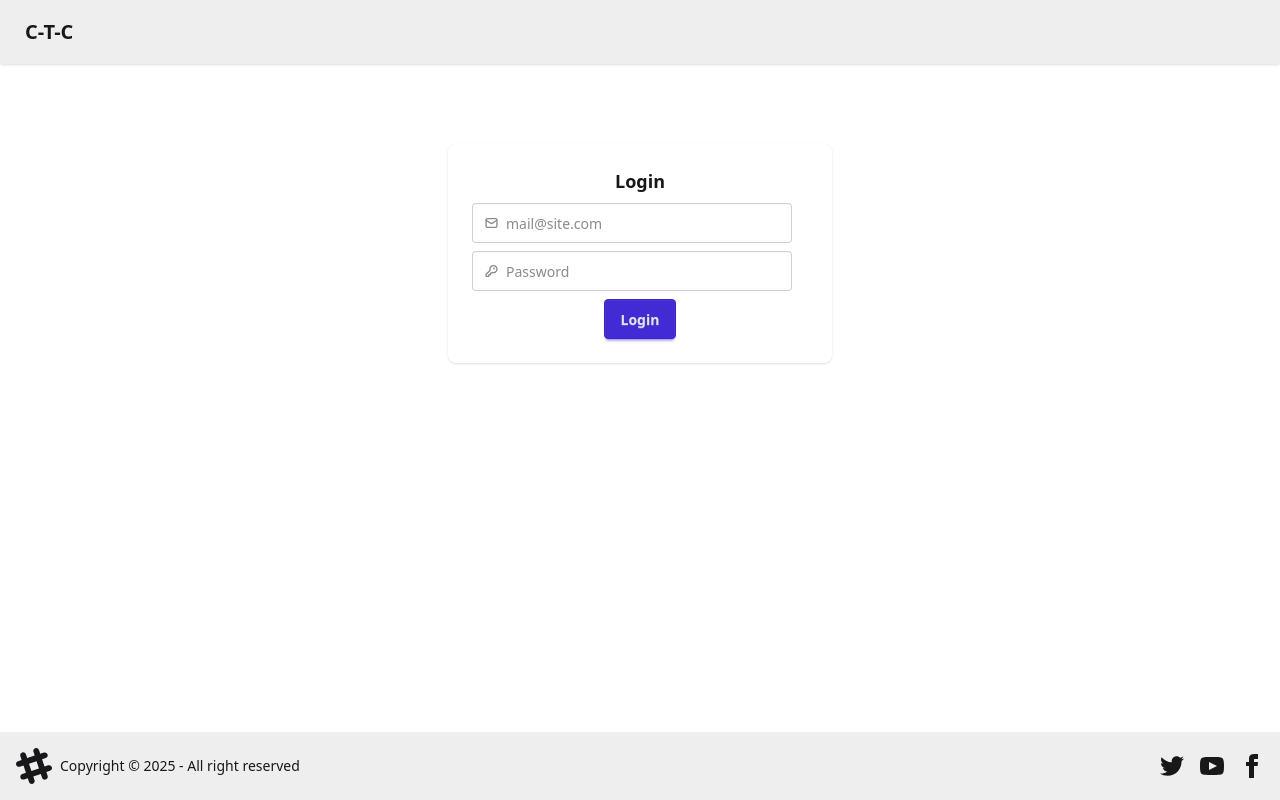
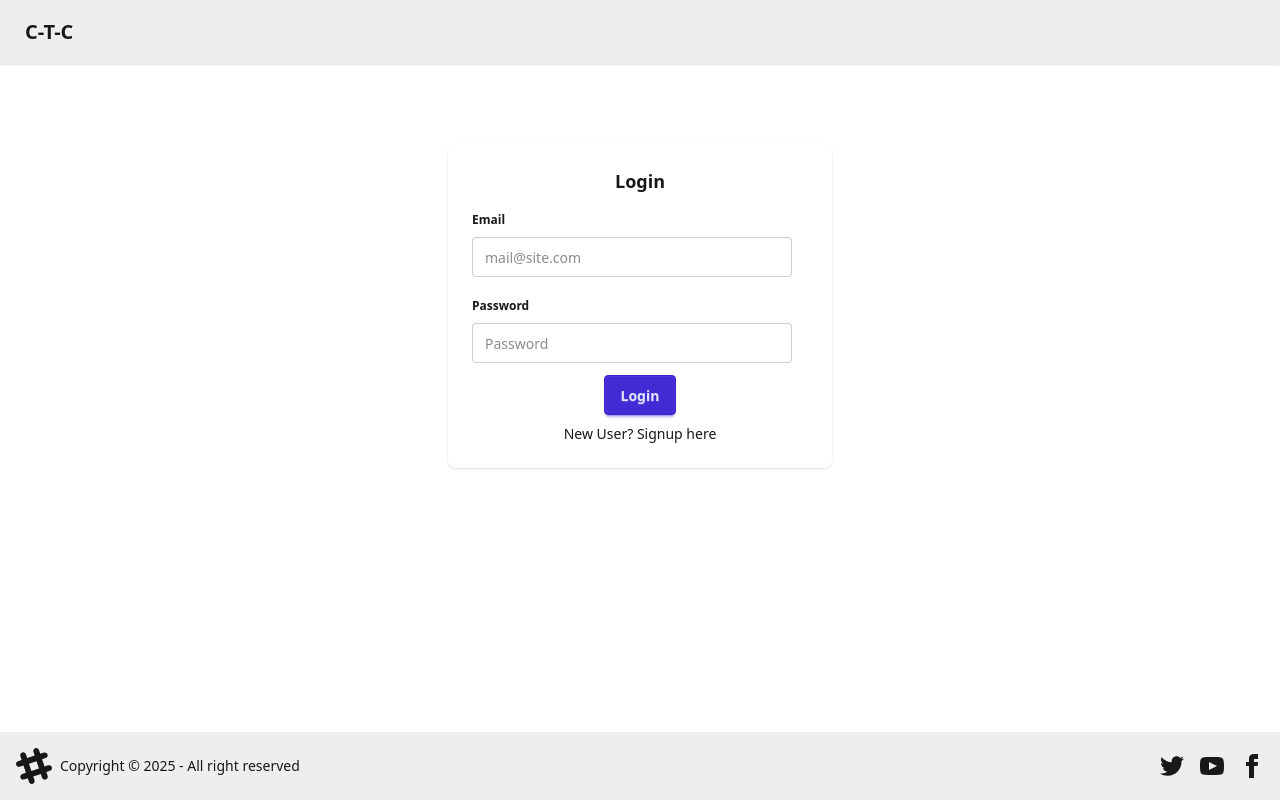
Before and after one commit to 139Kumar-Gaurav/ChatToCode, a React (Vite) app: page /login in a window 1280 px wide. Built offline with nearby package versions, Linux system fonts and the light colour scheme; no server answers.

Commit message:
added logic for signup page and navigating to profile after signup

```diff
--- a/src/components/Friends.jsx
+++ b/src/components/Friends.jsx
@@ -16,9 +16,9 @@ const Friends = () => {
   useEffect(() => {
     getFriends();
   }, []);
-  if (friends?.length === 0)
+  if (!friends)
     return (
-      <h1 className="my-2 text-center font-bold text-3xl">No Friends Found</h1>
+      <h1 className="my-2 text-center font-bold text-3xl">No Friends Yet</h1>
     );
   return (
     <div className="justify-center flex my-5">
--- a/src/components/login.jsx
+++ b/src/components/login.jsx
@@ -9,6 +9,9 @@ const login = () => {
   const navigate = useNavigate();
   const [email, setEmail] = useState("");
   const [password, setPassword] = useState("");
+  const [firstName, setFirstName] = useState("");
+  const [lastName, setLastName] = useState("");
+  const [isLogin, setIsLogin] = useState(true);
 
   const handleChange = async (e) => {
     e.preventDefault();
@@ -29,29 +32,63 @@ const login = () => {
         console.log(err);
       });
   };
+
+  const handleSignUp = async (e) => {
+    e.preventDefault();
+    await axios
+      .post(
+        BASE_URL + "/signup",
+        {
+          firstName,
+          lastName,
+          email,
+          password,
+        },
+        { withCredentials: true }
+      )
+      .then((res) => {
+        dispatch(addUser(res.data.data));
+        navigate("/profile");
+      })
+      .catch((err) => {
+        console.log(err);
+      });
+  };
   return (
     <div>
-      <form onSubmit={handleChange}>
+      <form onSubmit={isLogin ? handleChange : handleSignUp}>
         <div className="card bg-base-100 w-96 shadow-sm justify-center mx-auto my-20">
           <div className="card-body">
-            <h2 className="card-title justify-center">Login</h2>
+            <h2 className="card-title justify-center">
+              {isLogin ? "Login" : "Signup"}
+            </h2>
+            {!isLogin && (
+              <>
+                <fieldset className="fieldset">
+                  <legend className="fieldset-legend">First Name</legend>
+                  <input
+                    type="text"
+                    className="input"
+                    placeholder="Type here"
+                    value={firstName}
+                    onChange={(e) => setFirstName(e.target.value)}
+                  />
+                </fieldset>
+                <fieldset className="fieldset">
+                  <legend className="fieldset-legend">Last Name</legend>
+                  <input
+                    type="text"
+                    className="input"
+                    placeholder="Type here"
+                    value={lastName}
+                    onChange={(e) => setLastName(e.target.value)}
+                  />
+                </fieldset>
+              </>
+            )}
+            <fieldset className="fieldset">
+              <legend className="fieldset-legend">Email</legend>
               <label className="input validator">
-              <svg
-                className="h-[1em] opacity-50"
-                xmlns="http://www.w3.org/2000/svg"
-                viewBox="0 0 24 24"
-              >
-                <g
-                  strokeLinejoin="round"
-                  strokeLinecap="round"
-                  strokeWidth="2.5"
-                  fill="none"
-                  stroke="currentColor"
-                >
-                  <rect width="20" height="16" x="2" y="4" rx="2"></rect>
-                  <path d="m22 7-8.97 5.7a1.94 1.94 0 0 1-2.06 0L2 7"></path>
-                </g>
-              </svg>
                 <input
                   type="email"
                   placeholder="mail@site.com"
@@ -63,28 +100,10 @@ const login = () => {
               <div className="validator-hint hidden">
                 Enter valid email address
               </div>
+            </fieldset>
+            <fieldset className="fieldset">
+              <legend className="fieldset-legend">Password</legend>
               <label className="input validator">
-              <svg
-                className="h-[1em] opacity-50"
-                xmlns="http://www.w3.org/2000/svg"
-                viewBox="0 0 24 24"
-              >
-                <g
-                  strokeLinejoin="round"
-                  strokeLinecap="round"
-                  strokeWidth="2.5"
-                  fill="none"
-                  stroke="currentColor"
-                >
-                  <path d="M2.586 17.414A2 2 0 0 0 2 18.828V21a1 1 0 0 0 1 1h3a1 1 0 0 0 1-1v-1a1 1 0 0 1 1-1h1a1 1 0 0 0 1-1v-1a1 1 0 0 1 1-1h.172a2 2 0 0 0 1.414-.586l.814-.814a6.5 6.5 0 1 0-4-4z"></path>
-                  <circle
-                    cx="16.5"
-                    cy="7.5"
-                    r=".5"
-                    fill="currentColor"
-                  ></circle>
-                </g>
-              </svg>
                 <input
                   type="password"
                   required
@@ -103,11 +122,18 @@ const login = () => {
                 At least one lowercase letter <br />
                 At least one uppercase letter
               </p>
+            </fieldset>
             <div className="card-actions justify-center">
               <button type="submit" className="btn btn-primary">
-                Login
+                {isLogin ? "Login" : "Signup"}
               </button>
             </div>
+            <p
+              className="text-center cursor-pointer"
+              onClick={() => setIsLogin(!isLogin)}
+            >
+              {isLogin ? "New User? Signup here" : "Existing User? Login here"}
+            </p>
           </div>
         </div>
       </form>
```
Lines whose indentation alone changed are shown as unchanged.
